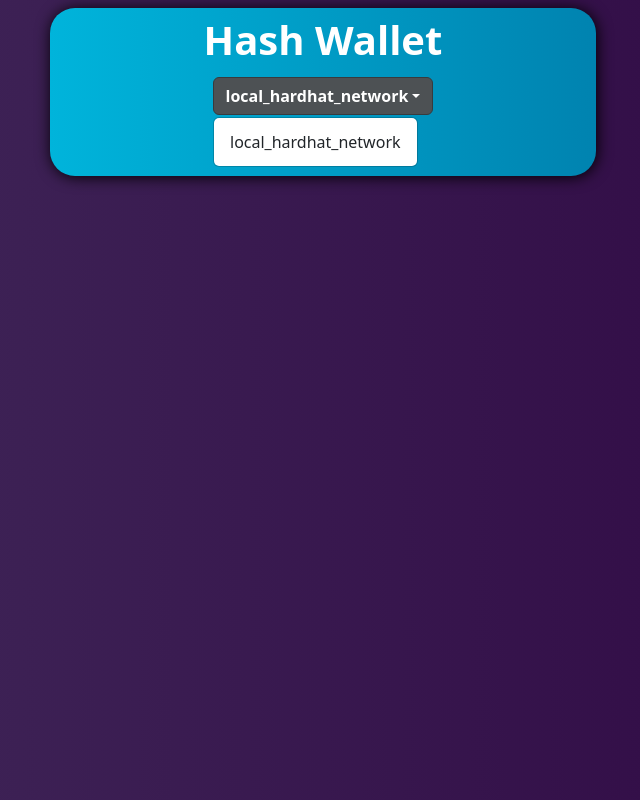
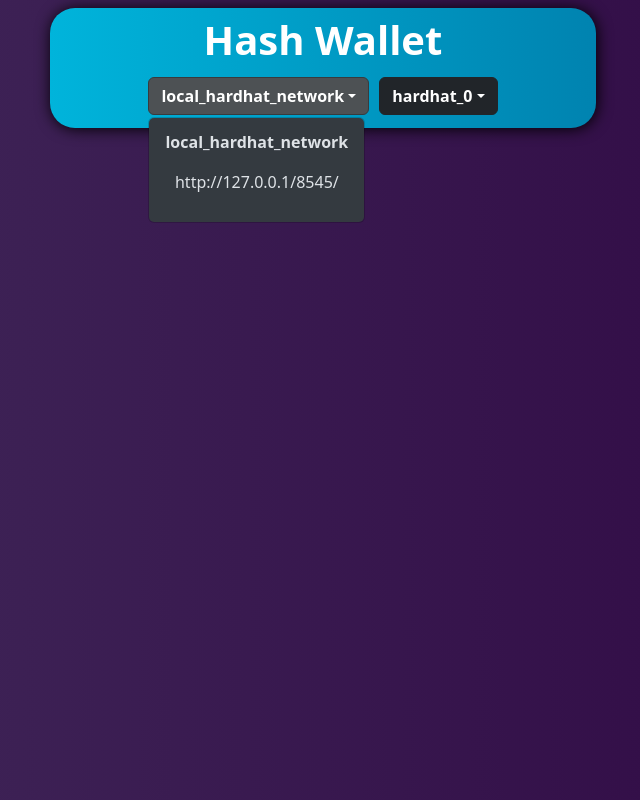
Before and after one commit to anuprshetty/hash_wallet, a React (Create React App) app: page / in a window 1280 px wide. Both pictures are taken after a click on the button "local_hardhat_network". Shown: the whole page, without its empty margins (317-957 px from the left). Built offline with nearby package versions, Linux system fonts and the light colour scheme.

Commit message:
dropdown items

```diff
--- a/src/App.js
+++ b/src/App.js
@@ -97,7 +97,7 @@ export default class App extends Component {
                 <h1 style={{ fontWeight: 900, color: "#FFFFFF" }}>
                   Hash Wallet
                 </h1>
-                <Dropdown>
+                <Dropdown className="d-inline">
                   <Dropdown.Toggle
                     variant="dark"
                     style={{
@@ -110,18 +110,25 @@ export default class App extends Component {
                       ? this.state.selectedNetwork.name
                       : "Network"}
                   </Dropdown.Toggle>
-                  <Dropdown.Menu>
+                  <Dropdown.Menu
+                    variant="dark"
+                    style={{ maxHeight: "200px", overflowY: "scroll" }}
+                  >
                     {this.state.networks.map((network, index) => (
                       <Dropdown.Item
                         key={index}
+                        style={{ textAlign: "center" }}
                         onClick={() => this.refreshNetwork(network)}
                       >
-                        {network.name}
+                        <div>
+                          <p style={{ fontWeight: "bold" }}>{network.name}</p>
+                          <p>{network.rpc_url}</p>
+                        </div>
                       </Dropdown.Item>
                     ))}
                   </Dropdown.Menu>
                 </Dropdown>
-                <Dropdown>
+                <Dropdown className="d-inline">
                   <Dropdown.Toggle
                     variant="dark"
                     style={{
@@ -134,13 +141,20 @@ export default class App extends Component {
                       ? this.state.selectedAccount.name
                       : "Account"}
                   </Dropdown.Toggle>
-                  <Dropdown.Menu>
+                  <Dropdown.Menu
+                    variant="dark"
+                    style={{ maxHeight: "200px", overflowY: "scroll" }}
+                  >
                     {this.state.accounts.map((account, index) => (
                       <Dropdown.Item
                         key={index}
+                        style={{ textAlign: "center" }}
                         onClick={() => this.refreshAccount(account)}
                       >
-                        {account.name}
+                        <div>
+                          <p style={{ fontWeight: "bold" }}>{account.name}</p>
+                          <p>{account.address}</p>
+                        </div>
                       </Dropdown.Item>
                     ))}
                   </Dropdown.Menu>
```
